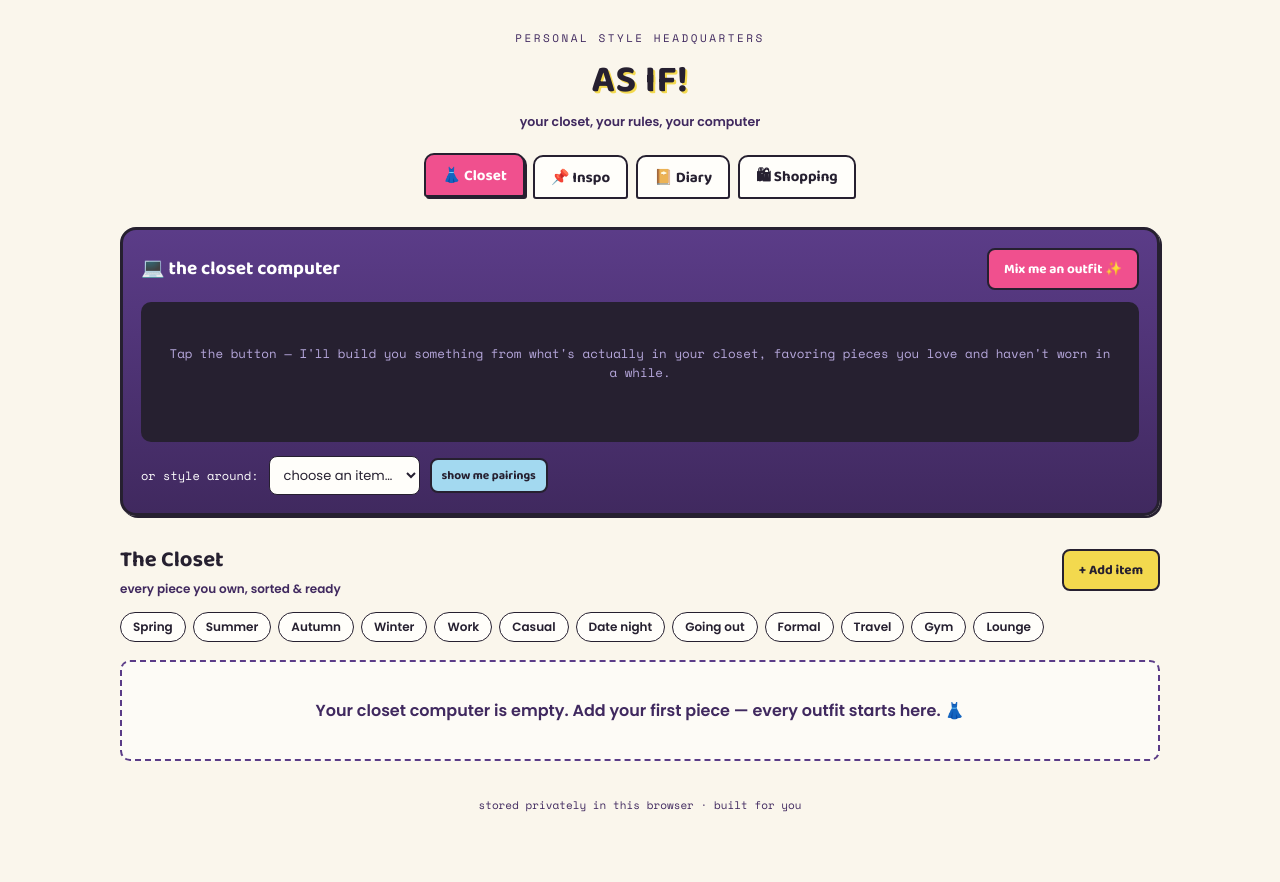
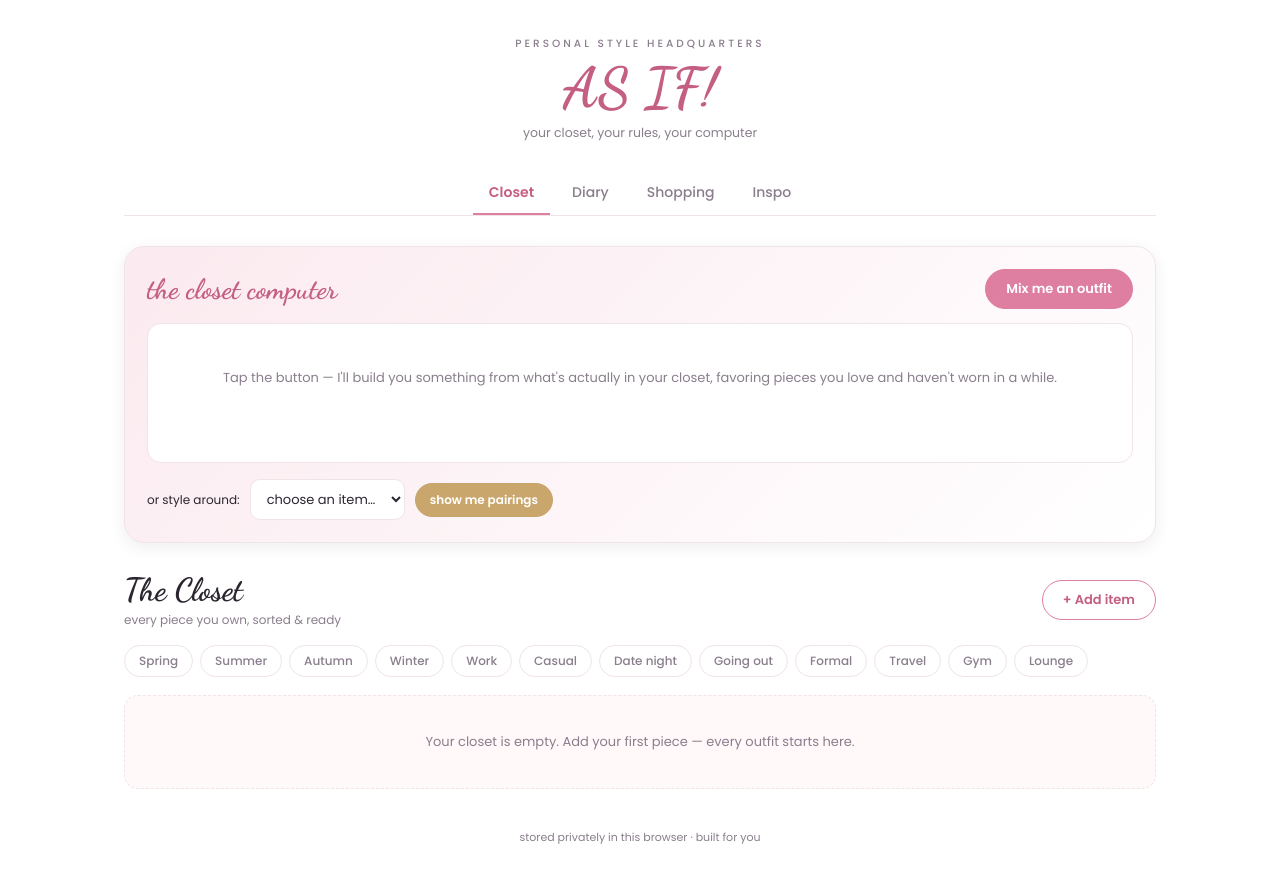
Before and after one commit to isabellaronnanderson-png/closet-app, a React (Vite) app: page / in a window 1280 px wide. Shown: the top 882 px of the page. Built offline with nearby package versions, Linux system fonts and the light colour scheme.

Commit message:
Add files via upload

```diff
--- a/index.html
+++ b/index.html
@@ -4,8 +4,9 @@
   <meta charset="UTF-8" />
   <meta name="viewport" content="width=device-width, initial-scale=1.0" />
   <title>AS IF! — style diary</title>
+  <link rel="icon" type="image/svg+xml" href="/favicon.svg">
   <link rel="preconnect" href="https://fonts.googleapis.com">
-  <link href="https://fonts.googleapis.com/css2?family=Baloo+2:wght@600;700;800&family=Poppins:wght@400;500;600&family=Space+Mono:wght@400;700&display=swap" rel="stylesheet">
+  <link href="https://fonts.googleapis.com/css2?family=Dancing+Script:wght@600;700&family=Poppins:wght@400;500;600&display=swap" rel="stylesheet">
 </head>
 <body>
   <div id="root"></div>
--- a/src/App.jsx
+++ b/src/App.jsx
@@ -6,10 +6,10 @@ import DiaryTab from './components/DiaryTab.jsx'
 import ShopTab from './components/ShopTab.jsx'
 
 const TABS = [
-  { id: 'closet', label: '👗 Closet' },
-  { id: 'inspo', label: '📌 Inspo' },
-  { id: 'diary', label: '📔 Diary' },
-  { id: 'shop', label: '🛍 Shopping' },
+  { id: 'closet', label: 'Closet' },
+  { id: 'diary', label: 'Diary' },
+  { id: 'shop', label: 'Shopping' },
+  { id: 'inspo', label: 'Inspo' },
 ]
 
 export default function App() {
--- a/src/components/ClosetComputer.jsx
+++ b/src/components/ClosetComputer.jsx
@@ -40,8 +40,8 @@ export default function ClosetComputer({ closetItems, diaryEntries }) {
   return (
     <div className="closet-computer">
       <div className="cc-header">
-        <h2>💻 the closet computer</h2>
-        <button className="btn pink" onClick={mixOutfit}>Mix me an outfit ✨</button>
+        <h2>the closet computer</h2>
+        <button className="btn pink" onClick={mixOutfit}>Mix me an outfit</button>
       </div>
       <div className="cc-screen">
         {scanning && <div className="scanline" />}
--- a/src/components/ClosetTab.jsx
+++ b/src/components/ClosetTab.jsx
@@ -40,7 +40,7 @@ export default function ClosetTab({ closetItems, setClosetItems, diaryEntries })
       </div>
 
       {closetItems.length === 0 && (
-        <div className="empty-state">Your closet computer is empty. Add your first piece — every outfit starts here. 👗</div>
+        <div className="empty-state">Your closet is empty. Add your first piece — every outfit starts here.</div>
       )}
 
       {CATEGORIES.map((cat) => {
@@ -49,7 +49,7 @@ export default function ClosetTab({ closetItems, setClosetItems, diaryEntries })
         return (
           <div className="cat-block" key={cat}>
             <div className="cat-title">{cat}</div>
-            <div className="gallery">
+            <div className="hscroll">
               {items.map((it) => <ItemCard key={it.id} item={it} diaryEntries={diaryEntries} />)}
             </div>
           </div>
@@ -68,10 +68,10 @@ function ItemCard({ item, diaryEntries }) {
   const avgRating = worn.length ? (worn.reduce((s, d) => s + d.rating, 0) / worn.length).toFixed(1) : null
   return (
     <div className="card">
-      {item.image ? <img className="thumb" src={item.image} alt={item.name} /> : <div className="thumb empty">👕</div>}
+      {item.image ? <img className="thumb" src={item.image} alt={item.name} /> : <div className="thumb empty">no photo</div>}
       <div className="cap">{item.name}</div>
       <div className="tagline2">{[...item.seasons, ...item.occasions].slice(0, 2).join(' · ') || '\u00A0'}</div>
-      <div className="stars">{avgRating ? `worn ${worn.length}× · ★${avgRating}` : 'not worn yet'}</div>
+      <div className="stars">{avgRating ? `worn ${worn.length}× · ${avgRating}★` : 'not worn yet'}</div>
     </div>
   )
 }
--- a/src/components/DiaryTab.jsx
+++ b/src/components/DiaryTab.jsx
@@ -15,7 +15,7 @@ export default function DiaryTab({ diaryEntries, setDiaryEntries, closetItems })
       </div>
 
       {diaryEntries.length === 0 ? (
-        <div className="empty-state">No entries yet — log today's outfit to start training your closet computer. ✨</div>
+        <div className="empty-state">No entries yet — log today's outfit to start training your closet computer.</div>
       ) : (
         diaryEntries
           .slice()
@@ -81,7 +81,7 @@ function AddDiaryModal({ closetItems, onClose, onSave }) {
                 style={{ padding: 5, outline: selected.has(it.id) ? '2px solid var(--pink-deep)' : 'none' }}
                 onClick={() => toggle(it.id)}
               >
-                {it.image ? <img className="thumb" src={it.image} alt={it.name} /> : <div className="thumb empty">👕</div>}
+                {it.image ? <img className="thumb" src={it.image} alt={it.name} /> : <div className="thumb empty">no photo</div>}
                 <div className="cap" style={{ fontSize: 10 }}>{it.name}</div>
               </div>
             ))}
--- a/src/components/InspoTab.jsx
+++ b/src/components/InspoTab.jsx
@@ -16,9 +16,9 @@ export default function InspoTab({ inspoItems, setInspoItems }) {
       </div>
 
       {inspoItems.length === 0 ? (
-        <div className="empty-state">No pins yet — drop in the screenshots that inspire your next look. 📌</div>
+        <div className="empty-state">No pins yet — drop in the screenshots that inspire your next look.</div>
       ) : (
-        <div className="gallery">
+        <div className="hscroll">
           {inspoItems.slice().reverse().map((p) => (
             <div className="card" key={p.id}>
               <img className="thumb" src={p.image} alt="" />
--- a/src/styles.css
+++ b/src/styles.css
@@ -1,180 +1,200 @@
 :root {
-  --cream: #FAF6EC;
-  --paper: #FFFEFA;
-  --yellow: #F3D94E;
-  --pink: #FF8FBF;
-  --pink-deep: #F0508E;
-  --lavender: #C6B2EA;
-  --sky: #A3D9F0;
-  --ink: #262030;
-  --grape: #5B3C88;
-  --grape-dark: #40295F;
-  --line: #E7E0D3;
-  --radius: 10px;
-  --shadow: 2px 2px 0 var(--ink);
+  --bg: #FFFFFF;
+  --paper: #FFFFFF;
+  --surface: #FFF9FA;
+  --ink: #2B2530;
+  --muted: #8A7E8C;
+  --rose: #F3B6C8;
+  --rose-deep: #DE7EA0;
+  --rose-darker: #C45E82;
+  --blush: #FBEAEF;
+  --gold: #C9A66B;
+  --line: #EFE4E8;
+  --radius: 14px;
+  --shadow: 0 4px 16px rgba(43, 37, 48, 0.08);
+  --shadow-sm: 0 2px 8px rgba(43, 37, 48, 0.06);
 }
 
 * { box-sizing: border-box; }
 
 body {
   margin: 0;
-  background: var(--cream);
+  background: var(--bg);
   font-family: 'Poppins', sans-serif;
   color: var(--ink);
 }
 
-h1, h2, h3, .display { font-family: 'Baloo 2', cursive; }
-.mono { font-family: 'Space Mono', monospace; }
+.display { font-family: 'Dancing Script', cursive; }
 
-#app, .app-shell { max-width: 1080px; margin: 0 auto; padding: 24px 20px 60px; }
+#app, .app-shell { max-width: 1080px; margin: 0 auto; padding: 30px 24px 60px; }
 
 .masthead { text-align: center; padding: 6px 0 4px; }
 .masthead .kicker {
-  font-family: 'Space Mono', monospace; letter-spacing: 2.5px; font-size: 11px;
-  color: var(--grape-dark); text-transform: uppercase;
+  font-family: 'Poppins', sans-serif; letter-spacing: 3px; font-size: 10.5px;
+  color: var(--muted); text-transform: uppercase; font-weight: 500;
 }
 .masthead h1 {
-  font-size: 38px; margin: 4px 0 2px; letter-spacing: 0.5px;
-  text-shadow: 2px 2px 0 var(--yellow);
+  font-family: 'Dancing Script', cursive; font-weight: 700;
+  font-size: 56px; margin: 2px 0 0; color: var(--rose-darker);
 }
-.masthead .sub { font-size: 12.5px; color: var(--grape-dark); font-weight: 600; }
+.masthead .sub { font-size: 12.5px; color: var(--muted); font-weight: 400; margin-top: 2px; }
 
-/* Tabs — clean row, small lift on active instead of scatter-rotation */
-.tabs { display: flex; gap: 8px; justify-content: center; flex-wrap: wrap; margin: 20px 0 28px; }
+/* Tabs — soft underline style instead of chunky boxed tabs */
+.tabs {
+  display: flex; gap: 6px; justify-content: center; flex-wrap: wrap;
+  margin: 26px 0 30px; border-bottom: 1px solid var(--line); padding-bottom: 0;
+}
 .tab-btn {
-  font-family: 'Baloo 2', cursive; font-size: 15px; font-weight: 700;
-  background: var(--paper); border: 2px solid var(--ink); border-radius: 10px 10px 3px 3px;
-  padding: 8px 16px 7px; cursor: pointer; color: var(--ink);
-  transition: transform .12s ease, background .12s ease;
+  font-family: 'Poppins', sans-serif; font-size: 14px; font-weight: 500;
+  background: transparent; border: none; border-bottom: 2px solid transparent;
+  padding: 10px 16px; cursor: pointer; color: var(--muted);
+  transition: color .15s ease, border-color .15s ease;
 }
-.tab-btn:hover { transform: translateY(-1px); }
-.tab-btn.active { background: var(--pink-deep); color: #fff; transform: translateY(-2px); box-shadow: var(--shadow); }
+.tab-btn:hover { color: var(--rose-darker); }
+.tab-btn.active { color: var(--rose-darker); border-bottom-color: var(--rose-deep); font-weight: 600; }
 
 .panel { animation: fadein .18s ease; }
 @keyframes fadein { from { opacity: 0; transform: translateY(4px); } to { opacity: 1; transform: none; } }
 
-.section-head { display: flex; align-items: center; justify-content: space-between; flex-wrap: wrap; gap: 10px; margin-bottom: 14px; }
-.section-head h2 { margin: 0; font-size: 22px; }
-.section-head .tagline { font-size: 12px; color: var(--grape-dark); font-weight: 600; margin-top: 2px; }
+.section-head { display: flex; align-items: center; justify-content: space-between; flex-wrap: wrap; gap: 10px; margin-bottom: 16px; }
+.section-head h2 { margin: 0; font-family: 'Dancing Script', cursive; font-size: 32px; font-weight: 700; color: var(--ink); }
+.section-head .tagline { font-size: 12px; color: var(--muted); font-weight: 400; margin-top: 2px; }
 
 .btn {
-  font-family: 'Baloo 2', cursive; font-weight: 700; font-size: 13.5px;
-  border: 2px solid var(--ink); border-radius: 8px; padding: 8px 15px;
-  background: var(--yellow); cursor: pointer; color: var(--ink);
-  transition: transform .1s ease, box-shadow .1s ease;
+  font-family: 'Poppins', sans-serif; font-weight: 600; font-size: 13px;
+  border: 1.5px solid var(--rose-deep); border-radius: 999px; padding: 9px 20px;
+  background: #fff; cursor: pointer; color: var(--rose-darker);
+  transition: transform .1s ease, background .15s ease, color .15s ease;
 }
-.btn:hover { transform: translate(-1px, -1px); box-shadow: 3px 3px 0 var(--ink); }
-.btn:active { transform: translate(0, 0); box-shadow: none; }
-.btn.pink { background: var(--pink-deep); color: #fff; }
-.btn.grape { background: var(--grape); color: #fff; }
-.btn.sky { background: var(--sky); }
-.btn.ghost { background: var(--paper); }
-.btn.small { font-size: 12px; padding: 6px 10px; }
+.btn:hover { background: var(--blush); transform: translateY(-1px); }
+.btn:active { transform: translateY(0); }
+.btn.pink { background: var(--rose-deep); color: #fff; border-color: var(--rose-deep); }
+.btn.pink:hover { background: var(--rose-darker); }
+.btn.grape { background: var(--ink); color: #fff; border-color: var(--ink); }
+.btn.grape:hover { background: #000; }
+.btn.sky { background: var(--gold); color: #fff; border-color: var(--gold); }
+.btn.sky:hover { opacity: 0.9; }
+.btn.ghost { background: #fff; color: var(--muted); border-color: var(--line); }
+.btn.small { font-size: 12px; padding: 7px 14px; }
 
 .chiprow { display: flex; gap: 7px; flex-wrap: wrap; margin: 4px 0 18px; }
 .chip {
-  font-size: 12px; font-weight: 600; padding: 5px 12px; border-radius: 999px;
-  border: 1.5px solid var(--ink); background: var(--paper); cursor: pointer;
+  font-size: 12px; font-weight: 500; padding: 6px 14px; border-radius: 999px;
+  border: 1px solid var(--line); background: #fff; cursor: pointer; color: var(--muted);
 }
-.chip.on { background: var(--lavender); }
+.chip.on { background: var(--blush); border-color: var(--rose-deep); color: var(--rose-darker); }
 
-/* Gallery — flat grid, no scatter rotation, gentle hover lift only */
-.gallery { display: grid; grid-template-columns: repeat(auto-fill, minmax(150px, 1fr)); gap: 16px; }
+/* Horizontal scrolling gallery rows */
+.hscroll {
+  display: flex; gap: 16px; overflow-x: auto; padding: 4px 4px 14px;
+  scroll-snap-type: x proximity;
+}
+.hscroll::-webkit-scrollbar { height: 7px; }
+.hscroll::-webkit-scrollbar-thumb { background: var(--line); border-radius: 10px; }
+.hscroll::-webkit-scrollbar-track { background: transparent; }
+
 .card {
-  background: var(--paper); border: 2px solid var(--ink); border-radius: var(--radius);
-  padding: 8px 8px 10px; box-shadow: var(--shadow);
-  cursor: pointer; position: relative; transition: transform .12s ease;
+  background: var(--paper); border: 1px solid var(--line); border-radius: var(--radius);
+  padding: 10px 10px 12px; box-shadow: var(--shadow-sm);
+  cursor: pointer; position: relative; transition: transform .15s ease, box-shadow .15s ease;
+  flex: 0 0 160px; scroll-snap-align: start;
 }
-.card:hover { transform: translateY(-2px); }
-.card .thumb { width: 100%; aspect-ratio: 1 / 1; object-fit: cover; border-radius: 6px; background: #eee; }
-.card .thumb.empty { display: flex; align-items: center; justify-content: center; font-size: 26px; background: var(--cream); }
-.card .cap { font-size: 12px; font-weight: 600; margin-top: 7px; line-height: 1.25; }
-.card .tagline2 { font-size: 10px; color: var(--grape-dark); margin-top: 2px; }
-.card .stars { font-size: 11px; margin-top: 2px; color: var(--grape-dark); }
+.card:hover { transform: translateY(-3px); box-shadow: var(--shadow); }
+.card .thumb { width: 100%; aspect-ratio: 1 / 1; object-fit: cover; border-radius: 10px; background: var(--surface); }
+.card .thumb.empty { display: flex; align-items: center; justify-content: center; font-size: 12px; color: var(--muted); background: var(--surface); }
+.card .cap { font-size: 12.5px; font-weight: 600; margin-top: 8px; line-height: 1.3; color: var(--ink); }
+.card .tagline2 { font-size: 10.5px; color: var(--muted); margin-top: 2px; }
+.card .stars { font-size: 11px; margin-top: 3px; color: var(--gold); }
+.card .price { font-size: 12px; font-weight: 600; color: var(--rose-darker); margin-top: 3px; }
 .card .badge {
-  position: absolute; top: 6px; right: 6px; background: var(--pink-deep); color: #fff;
-  font-size: 9px; font-weight: 700; padding: 2px 6px; border-radius: 6px;
+  position: absolute; top: 8px; right: 8px; background: var(--rose-deep); color: #fff;
+  font-size: 9px; font-weight: 600; padding: 3px 8px; border-radius: 999px;
 }
 
+/* Grid variant used inside modals where scrolling doesn't apply */
+.gallery { display: grid; grid-template-columns: repeat(auto-fill, minmax(140px, 1fr)); gap: 14px; }
+.gallery .card { flex: unset; }
+
 .empty-state {
-  border: 2px dashed var(--grape); border-radius: var(--radius); padding: 36px 20px; text-align: center;
-  color: var(--grape-dark); font-weight: 600; background: rgba(255,255,255,.5);
+  border: 1px dashed var(--line); border-radius: var(--radius); padding: 36px 20px; text-align: center;
+  color: var(--muted); font-weight: 400; font-size: 13px; background: var(--surface);
 }
 
-/* Closet computer — the one signature element, kept but calmer */
+/* Closet computer — restyled: soft blush panel, elegant type, no terminal/mono look */
 .closet-computer {
-  background: linear-gradient(180deg, var(--grape), var(--grape-dark));
-  border: 3px solid var(--ink); border-radius: 16px; padding: 18px;
-  box-shadow: var(--shadow); margin-bottom: 26px; color: #fff;
+  background: linear-gradient(135deg, var(--blush), #fff);
+  border: 1px solid var(--line); border-radius: 20px; padding: 22px;
+  box-shadow: var(--shadow); margin-bottom: 28px;
 }
-.cc-screen { background: var(--ink); border-radius: 10px; padding: 16px; min-height: 140px; position: relative; overflow: hidden; }
-.cc-header { display: flex; justify-content: space-between; align-items: center; margin-bottom: 12px; flex-wrap: wrap; gap: 10px; }
-.cc-header h2 { margin: 0; font-size: 19px; color: #fff; }
+.cc-screen { background: #fff; border: 1px solid var(--line); border-radius: 14px; padding: 18px; min-height: 140px; position: relative; overflow: hidden; }
+.cc-header { display: flex; justify-content: space-between; align-items: center; margin-bottom: 14px; flex-wrap: wrap; gap: 10px; }
+.cc-header h2 { margin: 0; font-family: 'Dancing Script', cursive; font-size: 28px; font-weight: 700; color: var(--rose-darker); }
 .scanline {
-  position: absolute; left: 0; right: 0; height: 2px; background: rgba(163, 217, 240, 0.7);
-  box-shadow: 0 0 8px 2px rgba(163, 217, 240, 0.6);
-  animation: scan 1.8s linear infinite;
+  position: absolute; left: 0; right: 0; height: 2px; background: var(--rose);
+  opacity: 0.6; animation: scan 1.8s ease-in-out infinite;
 }
-@keyframes scan { 0% { top: 4%; } 100% { top: 94%; } }
-.cc-results { display: flex; gap: 12px; flex-wrap: wrap; justify-content: center; padding: 8px 0; }
-.cc-slot { background: var(--paper); border: 2px solid #000; border-radius: 8px; width: 108px; padding: 6px 6px 8px; text-align: center; color: var(--ink); }
-.cc-slot img { width: 100%; aspect-ratio: 1 / 1; object-fit: cover; border-radius: 5px; }
-.cc-slot .lab { font-size: 9px; letter-spacing: 1px; color: var(--grape-dark); font-weight: 700; margin-top: 4px; text-transform: uppercase; }
-.cc-slot .nm { font-size: 11px; font-weight: 600; margin-top: 2px; }
-.cc-placeholder { color: #b7a8dd; font-family: 'Space Mono', monospace; font-size: 12.5px; text-align: center; padding: 26px 10px; }
-.cc-note { text-align: center; color: #cbb8ee; font-family: 'Space Mono', monospace; font-size: 11px; margin-bottom: 8px; }
+@keyframes scan { 0% { top: 6%; } 100% { top: 92%; } }
+.cc-results { display: flex; gap: 14px; flex-wrap: wrap; justify-content: center; padding: 8px 0; }
+.cc-slot { background: var(--surface); border: 1px solid var(--line); border-radius: 12px; width: 112px; padding: 8px 8px 10px; text-align: center; color: var(--ink); }
+.cc-slot img { width: 100%; aspect-ratio: 1 / 1; object-fit: cover; border-radius: 8px; }
+.cc-slot .lab { font-size: 9px; letter-spacing: 1px; color: var(--muted); font-weight: 600; margin-top: 6px; text-transform: uppercase; }
+.cc-slot .nm { font-size: 11.5px; font-weight: 600; margin-top: 2px; }
+.cc-placeholder { color: var(--muted); font-size: 13px; text-align: center; padding: 26px 14px; line-height: 1.6; }
+.cc-note { text-align: center; color: var(--muted); font-size: 12px; margin-bottom: 10px; font-style: italic; }
 
-.style-with-box { display: flex; gap: 10px; align-items: center; flex-wrap: wrap; margin-top: 14px; }
+.style-with-box { display: flex; gap: 10px; align-items: center; flex-wrap: wrap; margin-top: 16px; }
 
-select, input[type=text], input[type=url], input[type=date], textarea {
-  font-family: 'Poppins', sans-serif; font-size: 13px; padding: 8px 10px; border: 1.5px solid var(--ink);
-  border-radius: 8px; background: var(--paper); color: var(--ink);
+select, input[type=text], input[type=url], input[type=date], input[type=number], textarea {
+  font-family: 'Poppins', sans-serif; font-size: 13px; padding: 9px 12px; border: 1px solid var(--line);
+  border-radius: 10px; background: #fff; color: var(--ink);
 }
+select:focus, input:focus, textarea:focus { outline: none; border-color: var(--rose-deep); }
 
-.cat-block { margin-bottom: 26px; }
+.cat-block { margin-bottom: 30px; }
 .cat-title {
-  display: inline-block; background: var(--yellow); border: 2px solid var(--ink); border-radius: 8px;
-  padding: 4px 12px; font-family: 'Baloo 2'; font-weight: 700; font-size: 15px; margin-bottom: 12px;
+  font-family: 'Dancing Script', cursive; font-weight: 700; font-size: 24px;
+  color: var(--rose-darker); margin-bottom: 10px;
 }
 
 /* Modal */
 .overlay {
-  position: fixed; inset: 0; background: rgba(38, 32, 48, 0.5); z-index: 50;
+  position: fixed; inset: 0; background: rgba(43, 37, 48, 0.35); z-index: 50;
   display: flex; align-items: flex-start; justify-content: center; padding: 30px 14px; overflow-y: auto;
 }
 .modal {
-  background: var(--paper); border: 3px solid var(--ink); border-radius: 14px; box-shadow: 5px 5px 0 var(--ink);
-  max-width: 460px; width: 100%; padding: 20px; margin-bottom: 40px;
+  background: #fff; border: 1px solid var(--line); border-radius: 18px; box-shadow: var(--shadow);
+  max-width: 460px; width: 100%; padding: 24px; margin-bottom: 40px;
 }
-.modal h3 { margin-top: 0; }
-.field { margin-bottom: 12px; display: flex; flex-direction: column; gap: 5px; }
-.field label { font-size: 12px; font-weight: 700; color: var(--grape-dark); }
+.modal h3 { margin-top: 0; font-family: 'Dancing Script', cursive; font-size: 26px; color: var(--rose-darker); }
+.field { margin-bottom: 13px; display: flex; flex-direction: column; gap: 5px; }
+.field label { font-size: 11.5px; font-weight: 600; color: var(--muted); text-transform: uppercase; letter-spacing: 0.5px; }
 .field input, .field select, .field textarea { width: 100%; }
 .tagbox { display: flex; flex-wrap: wrap; gap: 6px; }
-.tagpill { font-size: 11px; padding: 4px 10px; border-radius: 999px; border: 1.5px solid var(--ink); background: var(--paper); cursor: pointer; font-weight: 600; }
-.tagpill.on { background: var(--sky); }
-.modal-actions { display: flex; gap: 10px; justify-content: flex-end; margin-top: 16px; }
-.imgdrop { border: 2px dashed var(--grape); border-radius: 10px; padding: 14px; text-align: center; font-size: 12px; color: var(--grape-dark); cursor: pointer; font-weight: 600; }
-.imgdrop img { max-width: 100%; max-height: 130px; margin-top: 8px; border-radius: 6px; }
-.close-x { float: right; background: none; border: none; font-size: 18px; cursor: pointer; font-weight: 700; color: var(--ink); }
+.tagpill { font-size: 11.5px; padding: 5px 12px; border-radius: 999px; border: 1px solid var(--line); background: #fff; cursor: pointer; font-weight: 500; color: var(--muted); }
+.tagpill.on { background: var(--blush); border-color: var(--rose-deep); color: var(--rose-darker); }
+.modal-actions { display: flex; gap: 10px; justify-content: flex-end; margin-top: 18px; }
+.imgdrop { border: 1.5px dashed var(--line); border-radius: 12px; padding: 16px; text-align: center; font-size: 12px; color: var(--muted); cursor: pointer; font-weight: 500; }
+.imgdrop img { max-width: 100%; max-height: 130px; margin-top: 8px; border-radius: 8px; }
+.close-x { float: right; background: none; border: none; font-size: 20px; cursor: pointer; font-weight: 400; color: var(--muted); line-height: 1; }
+.close-x:hover { color: var(--ink); }
 
-.starpick { font-size: 24px; letter-spacing: 3px; cursor: pointer; user-select: none; }
+.starpick { font-size: 24px; letter-spacing: 3px; cursor: pointer; user-select: none; color: var(--gold); }
 .starpick span { cursor: pointer; }
 
 .diary-entry {
-  background: var(--paper); border: 2px solid var(--ink); border-radius: 10px; padding: 12px 14px;
-  margin-bottom: 12px; display: flex; gap: 12px; flex-wrap: wrap;
+  background: var(--paper); border: 1px solid var(--line); border-radius: var(--radius); padding: 14px 16px;
+  margin-bottom: 12px; display: flex; gap: 14px; flex-wrap: wrap; box-shadow: var(--shadow-sm);
 }
 .diary-entry .thumbs { display: flex; gap: 6px; flex-wrap: wrap; max-width: 180px; }
-.diary-entry .thumbs img { width: 42px; height: 42px; object-fit: cover; border-radius: 5px; }
+.diary-entry .thumbs img { width: 44px; height: 44px; object-fit: cover; border-radius: 8px; }
 .diary-entry .meta { flex: 1; min-width: 160px; }
-.diary-entry .date { font-family: 'Space Mono'; font-size: 11px; color: var(--grape-dark); font-weight: 700; }
-.diary-entry .stars { font-size: 14px; margin: 3px 0; }
-.diary-entry .note { font-size: 12.5px; }
+.diary-entry .date { font-size: 11px; color: var(--muted); font-weight: 600; letter-spacing: 0.5px; }
+.diary-entry .stars { font-size: 14px; margin: 4px 0; color: var(--gold); }
+.diary-entry .note { font-size: 12.5px; color: var(--ink); }
 
-footer.credit { text-align: center; font-size: 11px; color: var(--grape-dark); margin-top: 36px; font-family: 'Space Mono'; }
+footer.credit { text-align: center; font-size: 11px; color: var(--muted); margin-top: 40px; }
 
 @media (max-width: 600px) {
-  .masthead h1 { font-size: 30px; }
-  .gallery { grid-template-columns: repeat(auto-fill, minmax(120px, 1fr)); }
+  .masthead h1 { font-size: 42px; }
+  .card { flex-basis: 130px; }
 }
```
Also changed, not shown: src/components/ShopTab.jsx (+39 -17 lines), public/favicon.svg (added).
